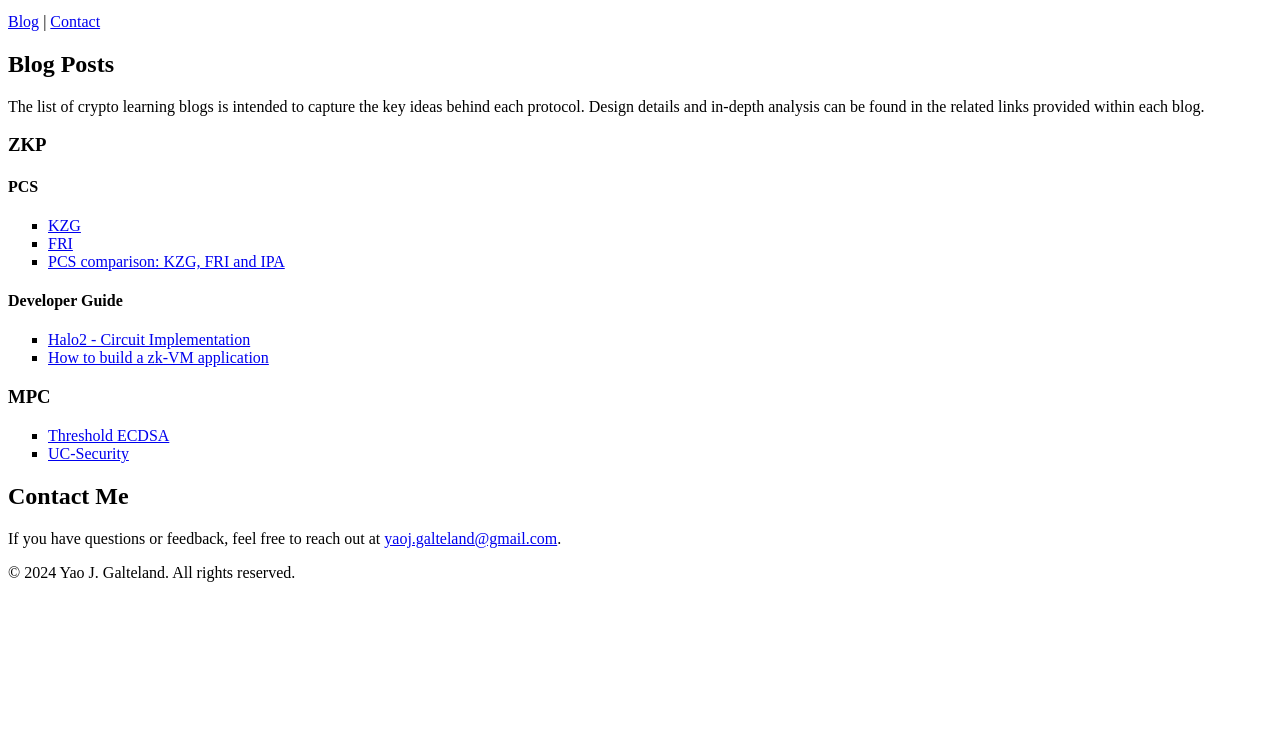
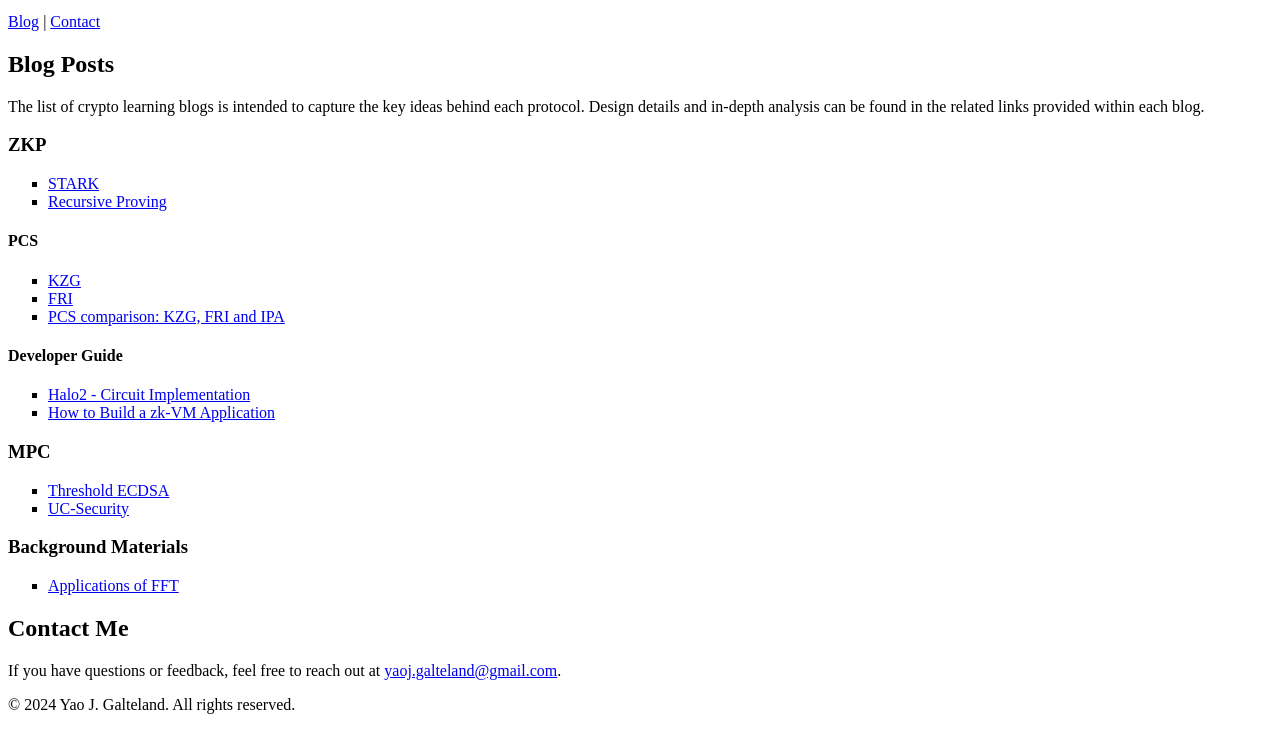
Before and after one commit to YaoJGalteland/CryptoWithYao, a plain HTML site: page index.html in a window 1280 px wide. Shown: the part 119-849 px from the top of the page. Before the commit the page ends 800 px from the top, so only its background shows below. Drawn offline with Linux system fonts and the light colour scheme.

Commit message:
add new blogs

```diff
--- a/index.html
+++ b/index.html
@@ -23,6 +23,12 @@
 
         <h3>ZKP</h3>
 
+        <ul style="list-style-type: square;">
+            <li><a href="https://hackmd.io/@YaoGalteland/BJAV8nQ7Jg" target="_blank">STARK</a></li>
+            <li><a href="https://hackmd.io/@YaoGalteland/S1BnQL0Qkx" target="_blank">Recursive Proving</a></li>
+
+        </ul>
+
         <h4>PCS</h4>
 
         <ul style="list-style-type: square;">
@@ -38,7 +44,7 @@
         <ul style="list-style-type: square;">
             <li><a href="https://hackmd.io/@YaoGalteland/ry6g_V8Xyx" target="_blank">Halo2 - Circuit Implementation</a></li>
 
-            <li><a href="https://hackmd.io/@YaoGalteland/S1NXhRJzkg" target="_blank">How to build a zk-VM application</a></li>
+            <li><a href="https://hackmd.io/@YaoGalteland/S1NXhRJzkg" target="_blank">How to Build a zk-VM Application</a></li>
 
         </ul>
 
@@ -47,6 +53,11 @@
             <li><a href="https://hackmd.io/@YaoGalteland/HJc8JYMfkx" target="_blank">Threshold ECDSA</a></li>
             <li><a href="https://hackmd.io/@YaoGalteland/ryHFtyVMJe" target="_blank">UC-Security</a></li>
 
+        </ul>
+
+        <h3>Background Materials</h3>
+        <ul style="list-style-type: square;">
+            <li><a href="https://hackmd.io/@YaoGalteland/r1Y5nJaQ1l" target="_blank">Applications of FFT</a></li>
         </ul>
     </section>
 
```
